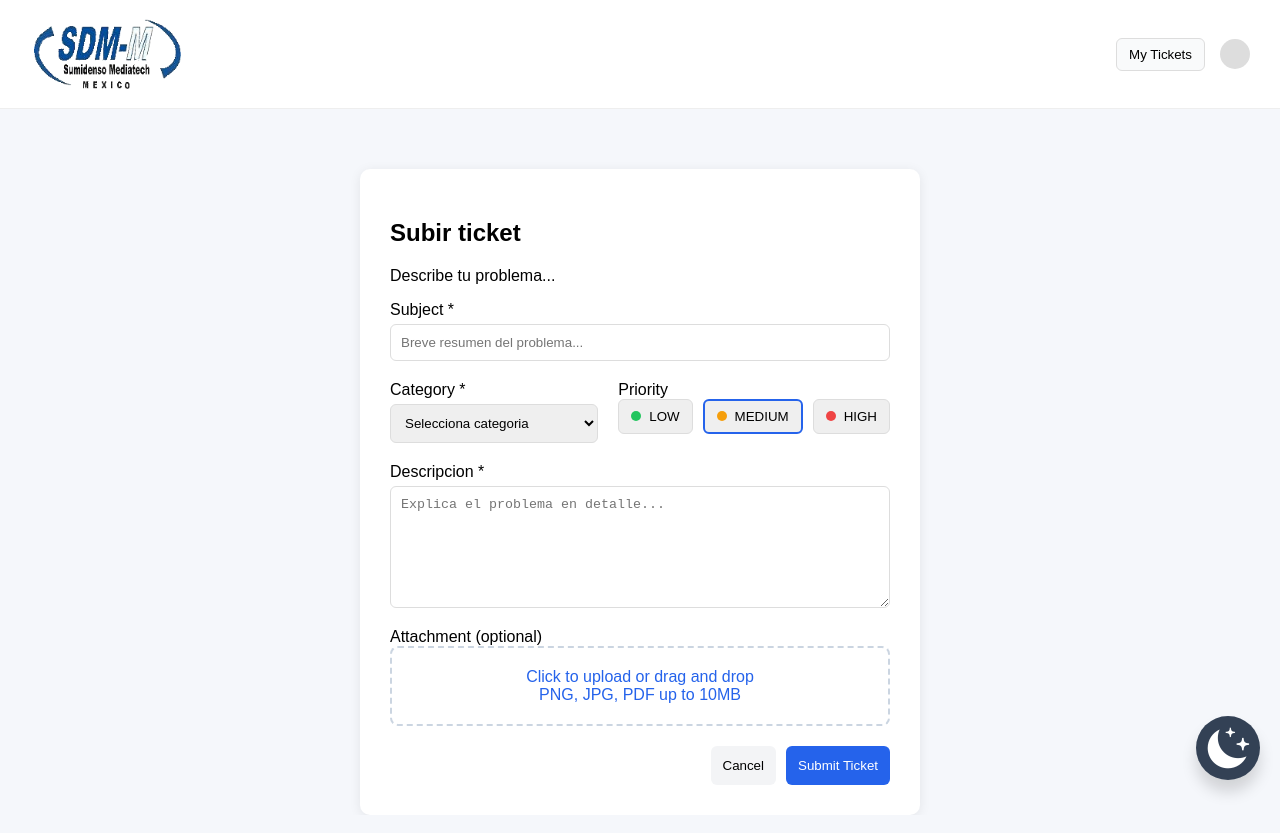
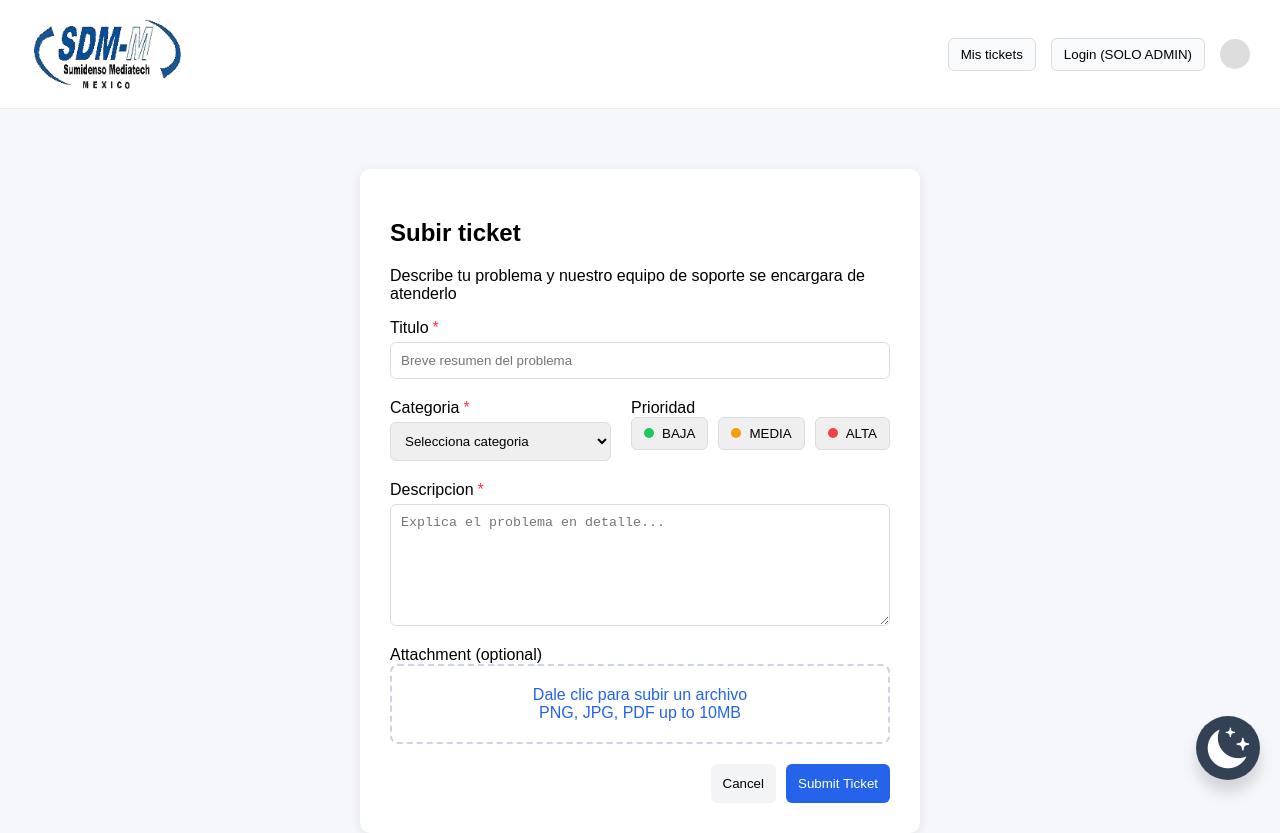
Before and after one commit to MikeUACH/ticket-ui, a React (Create React App) app: page / in a window 1280 px wide. Built offline with nearby package versions, Linux system fonts and the light colour scheme.

Commit message:
Traducing the app and also adding the login button for admins

```diff
--- a/src/components/Navbar.jsx
+++ b/src/components/Navbar.jsx
@@ -40,9 +40,18 @@ export default function Navbar({ darkMode }) {
             ...(darkMode ? darkStyles.ticketBtn : {})
           }}
         >
-          My Tickets
+          Mis tickets
         </button>
-
+        <div>
+          <button
+            style={{
+              ...styles.LoginBtn,
+              ...(darkMode ? darkStyles.LoginBtn : {})
+            }}
+          >
+            Login (SOLO ADMIN)
+          </button>
+        </div>
         <div style={styles.avatar}></div>
       </div>
     </div>
@@ -88,6 +97,13 @@ const styles = {
     border: "1px solid #ddd",
     background: "#f9fafb"
   },
+
+  LoginBtn: {
+    padding: "8px 12px",
+    borderRadius: "6px",
+    border: "1px solid #ddd",
+    background: "#f9fafb"
+  }
 };
 
 
@@ -101,5 +117,9 @@ const darkStyles = {
     borderBottom: "1px solid #334155",
     color: "white"
   },
+  LoginBtn: {
+    background: "#334155",
+    color: "white"
+  }
 
 };
--- a/src/components/TicketForm.jsx
+++ b/src/components/TicketForm.jsx
@@ -55,10 +55,10 @@ export default function TicketForm() {
 
       {/* SUBJECT */}
       <div className="field">
-        <label>Subject *</label>
+        <label>Titulo<span className="asterisks">*</span></label>
         <input
           name="subject"
-          placeholder="Breve resumen del problema..."
+          placeholder="Breve resumen del problema"
           onChange={handleChange}
         />
       </div>
@@ -67,20 +67,20 @@ export default function TicketForm() {
       <div className="row">
 
         <div className="field">
-          <label>Category *</label>
+          <label>Categoria<span className="asterisks">*</span></label>
           <select name="category" onChange={handleChange}>
             <option value="">Selecciona categoria</option>
             <option value="Bug">Bug</option>
-            <option value="Access">Access</option>
+            <option value="Access">Acceso</option>
           </select>
         </div>
 
         <div className="field">
-          <label>Priority</label>
+          <label>Prioridad</label>
 
 
         <div className="priority-container">
-          {["LOW", "MEDIUM", "HIGH"].map((p) => (
+          {["BAJA", "MEDIA", "ALTA"].map((p) => (
             <button
               type="button"
               key={p}
@@ -99,7 +99,7 @@ export default function TicketForm() {
 
       {/* DESCRIPTION */}
       <div className="field">
-        <label>Descripcion *</label>
+        <label>Descripcion<span className="asterisks">*</span></label>
         <textarea
           placeholder="Explica el problema en detalle..."
           name="description"
@@ -111,7 +111,7 @@ export default function TicketForm() {
       <div className="field">
         <label>Attachment (optional)</label>
         <div className="upload-box">
-          Click to upload or drag and drop
+          Dale clic para subir un archivo
           <br />
           PNG, JPG, PDF up to 10MB
         </div>
--- a/src/pages/App.css
+++ b/src/pages/App.css
@@ -176,16 +176,21 @@ textarea {
   border-radius: 50%;
 }
 
+.asterisks {
+  color: rgb(255, 56, 56);
+  margin-left: 4px;
+}
+
 /* Colors */
-.dot.low {
+.dot.baja {
   background-color: #22c55e; /* green */
 }
 
-.dot.medium {
+.dot.media {
   background-color: #f59e0b; /* orange */
 }
 
-.dot.high {
+.dot.alta {
   background-color: #ef4444; /* red */
 }
 
--- a/src/pages/CreateTicketPage.jsx
+++ b/src/pages/CreateTicketPage.jsx
@@ -10,7 +10,7 @@ export default function CreateTicketPage({ darkMode, setDarkMode }) {
       <div className="center">
         <div className="card">
           <h2>Subir ticket</h2>
-          <p>Describe tu problema...</p>
+          <p>Describe tu problema y nuestro equipo de soporte se encargara de atenderlo</p>
 
           <TicketForm />
         </div>
```
